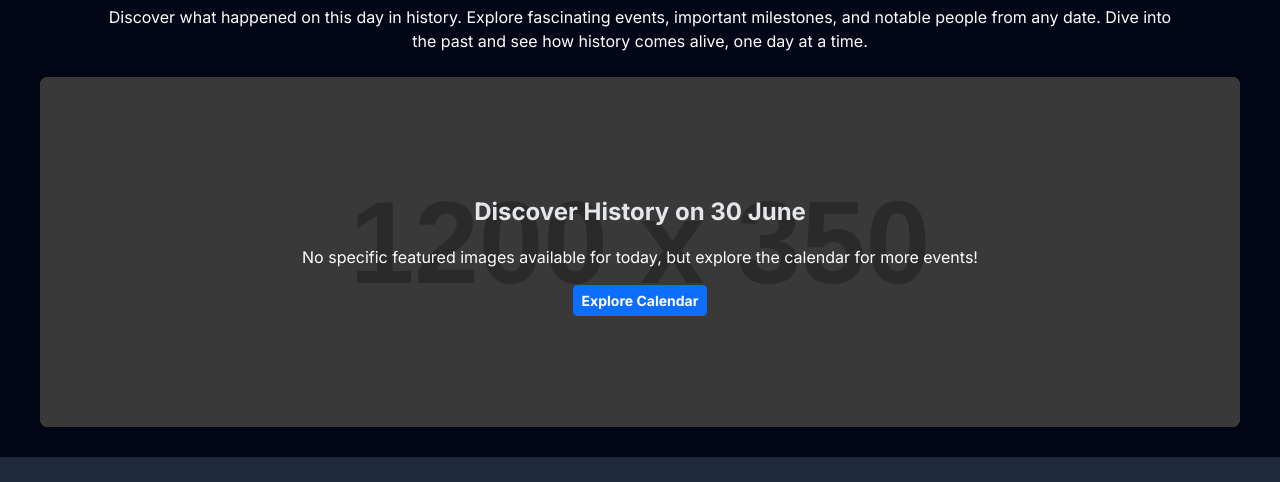
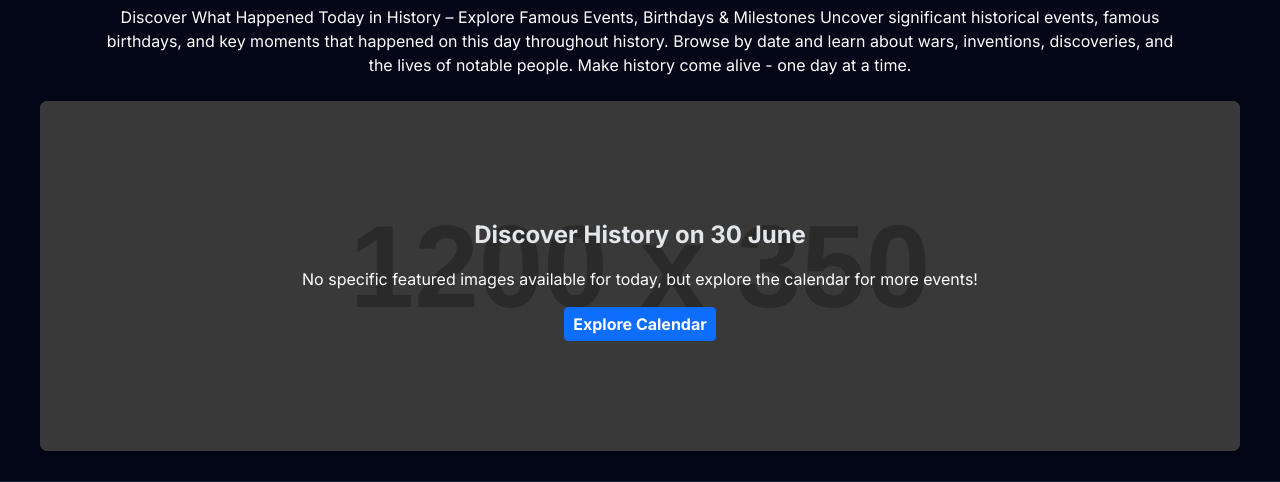
Before and after one commit to Fugec/thisDay, a plain HTML site: page index.html in a window 1280 px wide. Shown: the part 183-665 px from the top of the page. Drawn offline with nearby package versions, Linux system fonts and the light colour scheme; no server answers; placeholder pictures from the web are drawn by us.

Commit message:
Sizing and coloring fix

```diff
--- a/css/style.css
+++ b/css/style.css
@@ -15,6 +15,7 @@
 
 .btn-primary {
   font-weight: bold;
+  font-size: 16px;
 }
 
 div#historicalCarousel .carousel-inner {
--- a/index.html
+++ b/index.html
@@ -39,7 +39,8 @@
     />
     <meta
       name="twitter:description"
-      content="Discover what happened on this day in history. Explore fascinating events, important milestones, and notable people from any date. Dive into the past and see how history comes alive, one day at a time."
+      content="Discover What Happened Today in History – Explore Famous Events, Birthdays & Milestones
+      Uncover significant historical events, famous birthdays, and key moments that happened on this day throughout history. Browse by date and learn about wars, inventions, discoveries, and the lives of notable people. Make history come alive - one day at a time."
     />
     <meta name="twitter:image" content="https://thisday.info/images/logo.png" />
 
@@ -110,7 +111,7 @@
         --header-text-color: #ffffff; /* white */
         --card-bg: #ffffff; /* white */
         --card-border: #e2e8f0; /* gray-200 */
-        --footer-bg: #1e293b; /* slate-800 */
+        --footer-bg: #3b82f6;
         --footer-text-color: #ffffff; /* slate-100 */
         --modal-bg: #ffffff; /* white */
         --modal-text-color: #6c757d; /* slate-900 */
@@ -127,6 +128,17 @@
         /* Apply default body colors */
         background-color: var(--secondary-bg);
         color: var(--text-color);
+
+        .display-4 {
+          background: linear-gradient(
+            to right,
+            #60a5fa 0%,
+            #fff 50%,
+            #60a5fa 100%
+          );
+          -webkit-background-clip: text;
+          -webkit-text-fill-color: transparent;
+        }
       }
 
       /* Dark Theme - Critical Variables and Applications */
@@ -583,7 +595,8 @@
           "@context": "https://schema.org",
           "@type": "WebApplication",
           "name": "thisDay.",
-          "description": "Discover what happened on this day in history. Explore fascinating events, important milestones, and notable people from any date. Dive into the past and see how history comes alive, one day at a time.",
+          "description": "Discover What Happened Today in History – Explore Famous Events, Birthdays & Milestones
+            Uncover significant historical events, famous birthdays, and key moments that happened on this day throughout history. Browse by date and learn about wars, inventions, discoveries, and the lives of notable people. Make history come alive - one day at a time.",
           "url": "https://thisday.info/",
           "author": {
             "@type": "Person",
@@ -637,9 +650,12 @@
       <div class="container text-center my-4">
         <h1 class="display-4">What happened on this day?</h1>
         <p class="text-muted">
-          Discover what happened on this day in history. Explore fascinating
-          events, important milestones, and notable people from any date. Dive
-          into the past and see how history comes alive, one day at a time.
+          Discover What Happened Today in History – Explore Famous Events,
+          Birthdays & Milestones Uncover significant historical events, famous
+          birthdays, and key moments that happened on this day throughout
+          history. Browse by date and learn about wars, inventions, discoveries,
+          and the lives of notable people. Make history come alive - one day at
+          a time.
         </p>
       </div>
       <div
@@ -785,16 +801,6 @@
             <i class="bi bi-youtube h3 text-white"></i>
           </a>
         </div>
-        <div class="me-2">
-          <a
-            href="https://x.com/thisDay_info"
-            target="_blank"
-            rel="noopener noreferrer"
-            aria-label="Twitter"
-          >
-            <i class="bi bi-twitter h3 text-white"></i>
-          </a>
-        </div>
       </div>
       <div class="container"></div>
       <p>&copy; <span id="currentYear"></span> thisDay. All rights reserved.</p>
```
